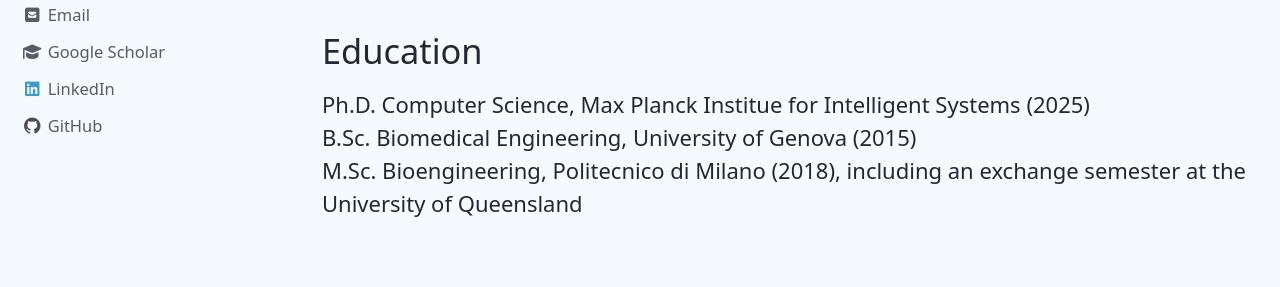
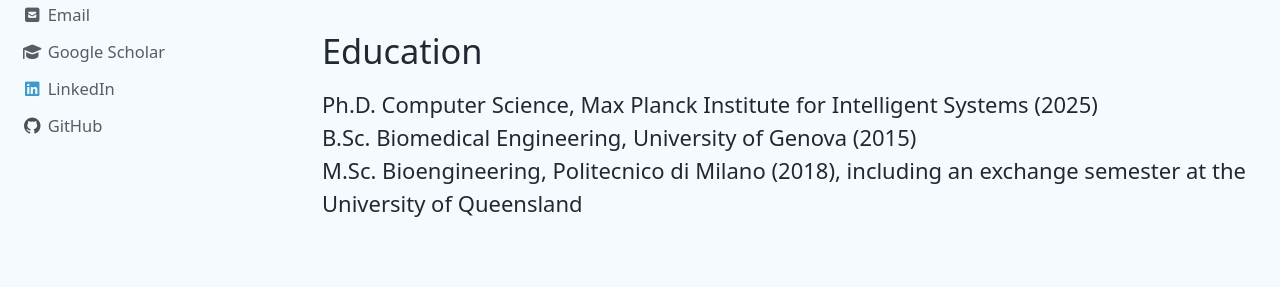
Before and after one commit to MPForte/MPForte.github.io, a Jekyll site: the page built from _pages/index.md, in a window 1280 px wide and 900 px high, scrolled down 593 px. Shown: the part 442-729 px from the top of the window. Built offline with Jekyll 4.4.1, drawn with Linux system fonts in a browser that asks for light colours; cached includes are drawn as plain includes.

Commit message:
Update bio

```diff
--- a/_pages/index.md
+++ b/_pages/index.md
@@ -18,6 +18,8 @@ My Ph.D. thesis, "An Interdisciplinary Approach to Human Pose Estimation: Applic
 Beyond academic contributions, I am committed to translating research into real-world applications. My bioimpedance sensing technology has led to a provisional patent, and I am exploring its commercialization potential through entrepreneurship programs.
 
 # Education
-Ph.D. Computer Science, Max Planck Institue for Intelligent Systems (2025)
+{: .no_toc}
+
+Ph.D. Computer Science, Max Planck Institute for Intelligent Systems (2025)
 B.Sc. Biomedical Engineering, University of Genova (2015)
 M.Sc. Bioengineering, Politecnico di Milano (2018), including an exchange semester at the University of Queensland
```
